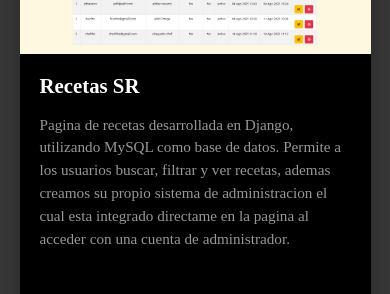
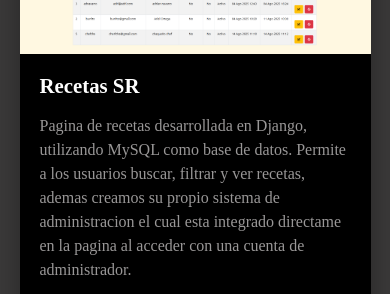
Before and after one commit to DarienMS/portfolio, a plain HTML site: page index.html in a window 390 px wide. Shown: the part 1830-2124 px from the top of the page. Drawn offline with Linux system fonts and the light colour scheme.

Commit message:
responsive

```diff
--- a/style.css
+++ b/style.css
@@ -288,7 +288,7 @@ body.modal-open {
 }
 
 .card-body p {
-  font-size: 0.95rem;
+  font-size: 1.0rem;
   line-height: 1.5;
   color: var(--card-p-color);
 }
```
